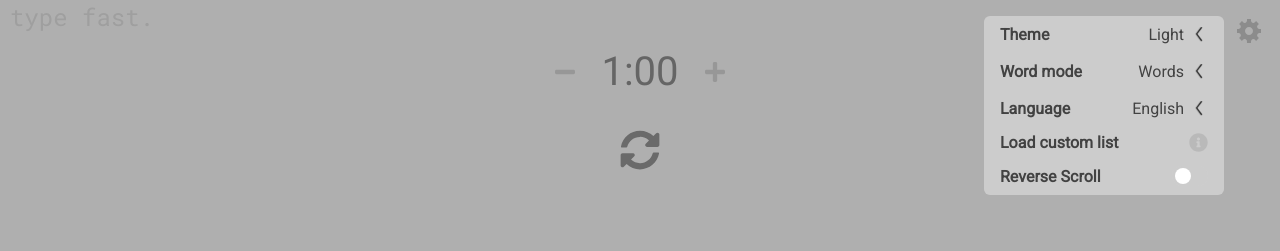
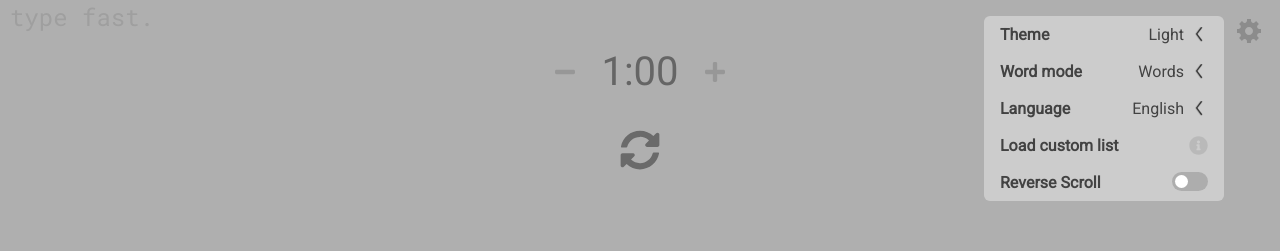
Before and after one commit to CasperVerswijvelt/TypeFast, an Angular app: page / in a window 1280 px wide. Both pictures are taken after a click on the button 1249 px from the left and 31 px from the top of the page. Shown: the top 251 px of the page. Built offline with nearby package versions, Linux system fonts and the light colour scheme.

Commit message:
CSS cleanup and fix

```diff
--- a/src/app/components/preferences/preferences.component.html
+++ b/src/app/components/preferences/preferences.component.html
@@ -217,7 +217,7 @@
       </div>
 
       <!-- Load custom list -->
-      <div class="preferences-entry preferences-entry-bold">
+      <div class="preferences-entry preferences-entry-main">
         <div
           class="preferences-padding"
           (click)="onClickLoadCustomList()"
@@ -233,7 +233,7 @@
       </div>
 
       <!-- Reverse scroll -->
-      <div class="preferences-entry preferences-toggle-entry">
+      <div class="preferences-entry preferences-entry-main preferences-toggle-entry">
         <label class="preferences-toggle-label" for="reverse-scroll">
           Reverse scroll
         </label>
--- a/src/app/components/preferences/preferences.component.scss
+++ b/src/app/components/preferences/preferences.component.scss
@@ -1,3 +1,10 @@
+
+$preferences-offset: 16px;
+$preferences-entry-padding-side: 16px;
+$preferences-entry-padding-vertical: 9px;
+$preferences-entry-height: 31px;
+$preferences-entry-main-height: 37px;
+
 .preferences-wrapper {
   position: fixed;
   width: 100%;
@@ -6,8 +13,8 @@
 
 .preferences {
   position: absolute;
-  right: 16px;
-  top: 16px;
+  right: $preferences-offset;
+  top: $preferences-offset;
   display: flex;
   pointer-events: none;
   max-height: calc(100vh - 32px);
@@ -65,12 +72,8 @@
   }
 }
 
-.preferences-entry-bold {
-  font-weight: bold;
-}
-
 .preferences-padding {
-  padding: 6px 16px 6px 16px
+  padding:$preferences-entry-padding-vertical $preferences-entry-padding-side;
 }
 
 .preferences-select-option {
@@ -141,6 +144,7 @@
 .preferences-entry {
   transition: background-color 0.2s;
   background-color: transparent;
+  height: $preferences-entry-height;
 
   &:hover {
     cursor: pointer;
@@ -154,13 +158,18 @@
       flex: 1;
       font-weight: bold;
       margin-right: -60px;
-      padding: 9px 50px 9px 16px;
+      padding: $preferences-entry-padding-vertical 50px $preferences-entry-padding-vertical $preferences-entry-padding-side;
     }
 
     .preferences-toggle-switch {
-      margin: 8px 16px 8px 8px;
+      margin: 8px $preferences-entry-padding-side 8px 8px;
     }
   }
+}
+
+.preferences-entry-main {
+  font-weight: bold;
+  height: $preferences-entry-main-height;
 }
 
 .preferences-background {
@@ -182,7 +191,7 @@
 
 .preferences-group {
   .preferences-group-title {
-    padding: 9px 16px;
+    padding: $preferences-entry-padding-vertical $preferences-entry-padding-side;
     cursor: pointer;
     display: flex;
     transition: background-color .2s;
@@ -192,7 +201,7 @@
     }
 
     .preferences-group-title-value {
-      padding-left: 10px;
+      padding-left: $preferences-entry-padding-side;
     }
 
     .preferences-group-title-key {
--- a/src/app/components/typer/typer.component.html
+++ b/src/app/components/typer/typer.component.html
@@ -155,7 +155,7 @@
     </tr>
     <tr>
       <th>Word list</th>
-      <td>{{ wordListName }}</td>
+      <td title="{{wordListName}}">{{ wordListName }}</td>
     </tr>
     <tr>
       <th>Word mode</th>
--- a/src/styles.scss
+++ b/src/styles.scss
@@ -29,7 +29,7 @@ app-root {
   position: relative;
   display: inline-block;
   width: 36px;
-  height: 20px;
+  height: 19px;
 }
 
 /* Hide default HTML checkbox */
@@ -47,7 +47,7 @@ app-root {
   left: 0;
   right: 0;
   bottom: 0;
-  background-color: #ccc;
+  background-color: #4a4a4a;
   -webkit-transition: 0.4s;
   transition: 0.4s;
 }
@@ -55,10 +55,10 @@ app-root {
 .slider:before {
   position: absolute;
   content: "";
-  height: 16px;
-  width: 16px;
+  height: 13px;
+  width: 13px;
   left: 3px;
-  bottom: 2px;
+  bottom: 3px;
   background-color: white;
   -webkit-transition: 0.4s;
   transition: 0.4s;
@@ -73,7 +73,7 @@ input:focus + .slider {
 }
 
 input:checked + .slider:before {
-  transform: translateX(15px);
+  transform: translateX(16px);
 }
 
 /* Rounded sliders */
@@ -305,6 +305,10 @@ input:checked + .slider:before {
     background-color: rgba(128, 128, 128, 0.26);
   }
 
+  .slider {
+    background-color: #adadad;
+  }
+
   // Preferences component
   app-preferences {
     .preferences-list {
```
